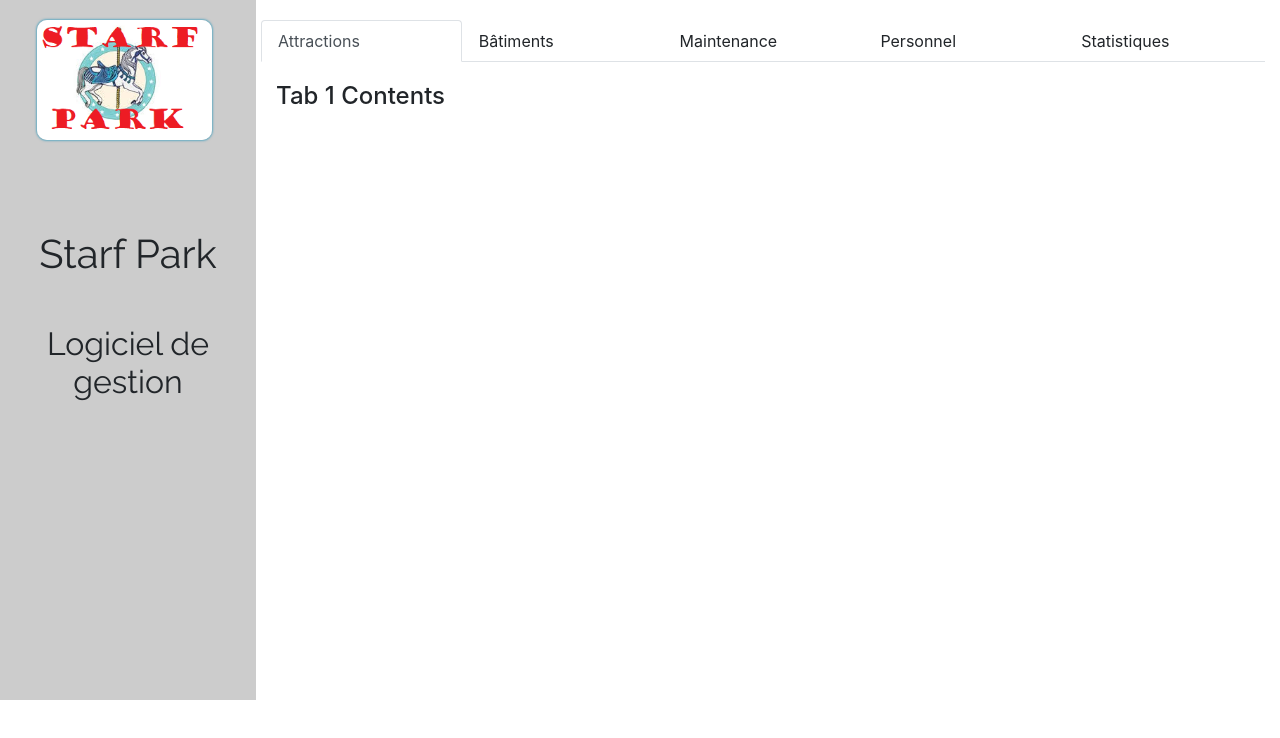
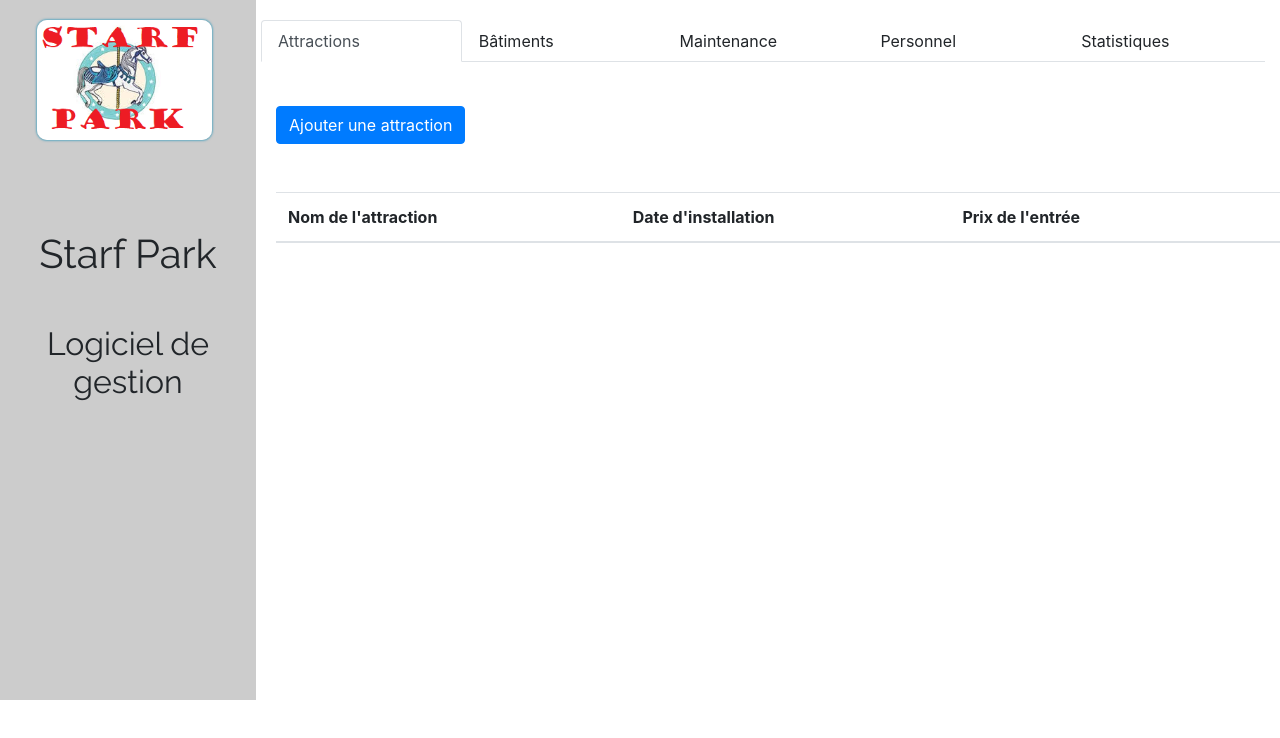
Before and after one commit to Kingsun21/Parc-d-attraction-UX-UI, a React (Create React App) app: page / in a window 1280 px wide. Shown: the top 738 px of the page. Built offline with nearby package versions, Linux system fonts and the light colour scheme.

Commit message:
attractions

```diff
--- a/src/App.js
+++ b/src/App.js
@@ -115,11 +115,7 @@ class App extends Component {
             </Nav>
             <TabContent activeTab={this.state.activeTab}>
             <TabPane tabId="1">
-              <Row>
-                <Col sm="12">
-                  <h4>Tab 1 Contents</h4>
-                </Col>
-              </Row>
+              <Attractions buttonLabel="Ajouter une attraction" classname=""/>
             </TabPane>
             <TabPane tabId="2">
               <Batiments buttonLabel="Ajouter un bâtiment" classname=""/>
--- a/src/Components/Attractions.js
+++ b/src/Components/Attractions.js
@@ -0,0 +1,185 @@
+import React, {Component} from 'react';
+import { Button, Modal, ModalHeader, ModalBody, ModalFooter, Form, FormGroup, Input, Label, Table } from 'reactstrap';
+
+class Attractions extends Component {
+
+  constructor(props) {
+    super(props);
+    this.state = {
+      modal: false
+    };
+    this.state = {
+      newItem1: "",
+      newItem2: "",
+      newItem3: "",
+      newItem4: "",
+      newItem5: "",
+      list: []
+    };
+
+    this.toggle = this.toggle.bind(this);
+  }
+
+  updateInput(key, value) {
+    this.setState({ [key]: value });
+
+    localStorage.setItem(key, value);
+  }
+
+  addItem() {
+    const newValue = {
+      id: 1 + Math.random(),
+      value1: this.state.newItem1.slice(),
+      value2: this.state.newItem2.slice(),
+      value3: this.state.newItem3.slice(),
+      value4: this.state.newItem4.slice(),
+      value5: this.state.newItem5.slice()
+    };
+
+    // copie de la liste actuelle
+    const list = [...this.state.list];
+
+    // ajout du nouvel objet à la liste
+    list.push(newValue);
+
+    // update de l'état avec la nouvvelle liste et reset de newItem
+    this.setState({
+      list,
+      newItem1: "",
+      newItem2: "",
+      newItem3: "",
+      newItem4: "",
+      newItem5: ""
+    });
+
+    // update du cache et convertion en strin JSON pour le cache
+    localStorage.setItem("list", JSON.stringify(list));
+    localStorage.setItem("newItem1", "");
+    localStorage.setItem("newItem2", "");
+    localStorage.setItem("newItem3", "");
+    localStorage.setItem("newItem4", "");
+    localStorage.setItem("newItem5", "");
+
+    this.toggle();
+  }
+
+  deleteItem(id) {
+    // copie de la liste actuelle
+    const list = [...this.state.list];
+    // filtrage de l'id à supprimer
+    const updatedList = list.filter(item => item.id !== id);
+
+    this.setState({ list: updatedList });
+
+    // update du cache
+    localStorage.setItem("list", JSON.stringify(updatedList));
+  }
+
+  hydrateStateWithLocalStorage() {
+    // pour tout le state
+    for (let key in this.state) {
+      // si la clé existe en cache
+      if (localStorage.hasOwnProperty(key)) {
+        // on la récupère
+        let value = localStorage.getItem(key);
+
+        // on reconvertie dans l'autre sens et on sauvegarde dans le state
+        try {
+          value = JSON.parse(value);
+          this.setState({ [key]: value });
+        } catch (e) {
+          this.setState({ [key]: value });
+        }
+      }
+    }
+  }
+
+  componentDidMount() {
+    this.hydrateStateWithLocalStorage();
+  }
+
+  toggle() {
+    this.setState({
+      modal: !this.state.modal
+    });
+  }
+
+  formulaire() {
+    return(
+      <div>
+        <br/>
+        <Button color="primary" onClick={this.toggle}>{this.props.buttonLabel}</Button>
+        <br/>
+        <br/>
+        <br/>
+        <Modal isOpen={this.state.modal} toggle={this.toggle} className={this.props.className}>
+          <ModalHeader toggle={this.toggle}>Ajouter une attraction</ModalHeader>
+          <ModalBody>
+            <Form>
+              <FormGroup>
+                <Label for="nomB">Nom de l'attraction</Label>
+                <Input type="text" name="nom" id="nomB" placeholder="Nom de l'attraction" value={this.state.newItem1} onChange={e => this.updateInput("newItem1", e.target.value)} />
+              </FormGroup>
+              <FormGroup>
+                <Label for="date">Date d'installation</Label>
+                <Input type="date" name="date" id="date" placeholder="Date" value={this.state.newItem2} onChange={e => this.updateInput("newItem2", e.target.value)}/>
+              </FormGroup>
+              <FormGroup>
+                <Label for="prix">Prix de l'entrée (€)</Label>
+                <Input type="number" name="prix" id="prix" placeholder="Prix d'entrée" value={this.state.newItem3} onChange={e => this.updateInput("newItem3", e.target.value)}/>
+              </FormGroup>
+            </Form>
+          </ModalBody>
+          <ModalFooter>
+            <Button color="primary" onClick={() => this.addItem()}>Ajouter</Button>{' '}
+            <Button color="secondary" onClick={this.toggle}>Annuler</Button>
+          </ModalFooter>
+        </Modal>
+      </div>
+    );
+  }
+
+tableau() {
+    let tableau = this.state.list.map(item => {
+      return (
+        <tr>
+          <td scope="row">{item.value1}</td>
+          <td>{item.value2}</td>
+          <td>{item.value3}€</td>
+          <td><Button color="primary" onClick={() => this.deleteItem(item.id)}>
+            Supprimer
+          </Button></td>
+        </tr>
+      );
+    });
+
+    return (
+      <Table striped>
+        <thead>
+          <tr>
+            <th>Nom de l'attraction</th>
+            <th>Date d'installation</th>
+            <th>Prix de l'entrée</th>
+            <th></th>
+          </tr>
+        </thead>
+        <tbody>
+          {tableau}
+        </tbody>
+      </Table>
+    );
+}
+
+
+  render() {
+    return(
+      <div>
+        {this.formulaire()}
+        {this.tableau()}
+      </div>
+    );
+  }
+
+}
+
+export default Attractions;
--- a/src/Components/Batiments.js
+++ b/src/Components/Batiments.js
@@ -139,8 +139,7 @@ tableau() {
     let tableau = this.state.list.map(item => {
       return (
         <tr>
-          <th scope="row">1</th>
-          <td>{item.value1}</td>
+          <td scope="row">{item.value1}</td>
           <td>{item.value2}</td>
           <td><button class="btn btn-danger" onClick={() => this.deleteItem(item.id)}>
             Supprimer
@@ -153,8 +152,7 @@ tableau() {
       <Table striped>
         <thead>
           <tr>
-            <th>ID</th>
-            <th>Nom</th>
+            <th>Nom du bâtiment</th>
             <th>{"Date d'installation"}</th>
             <th></th>
           </tr>
```
